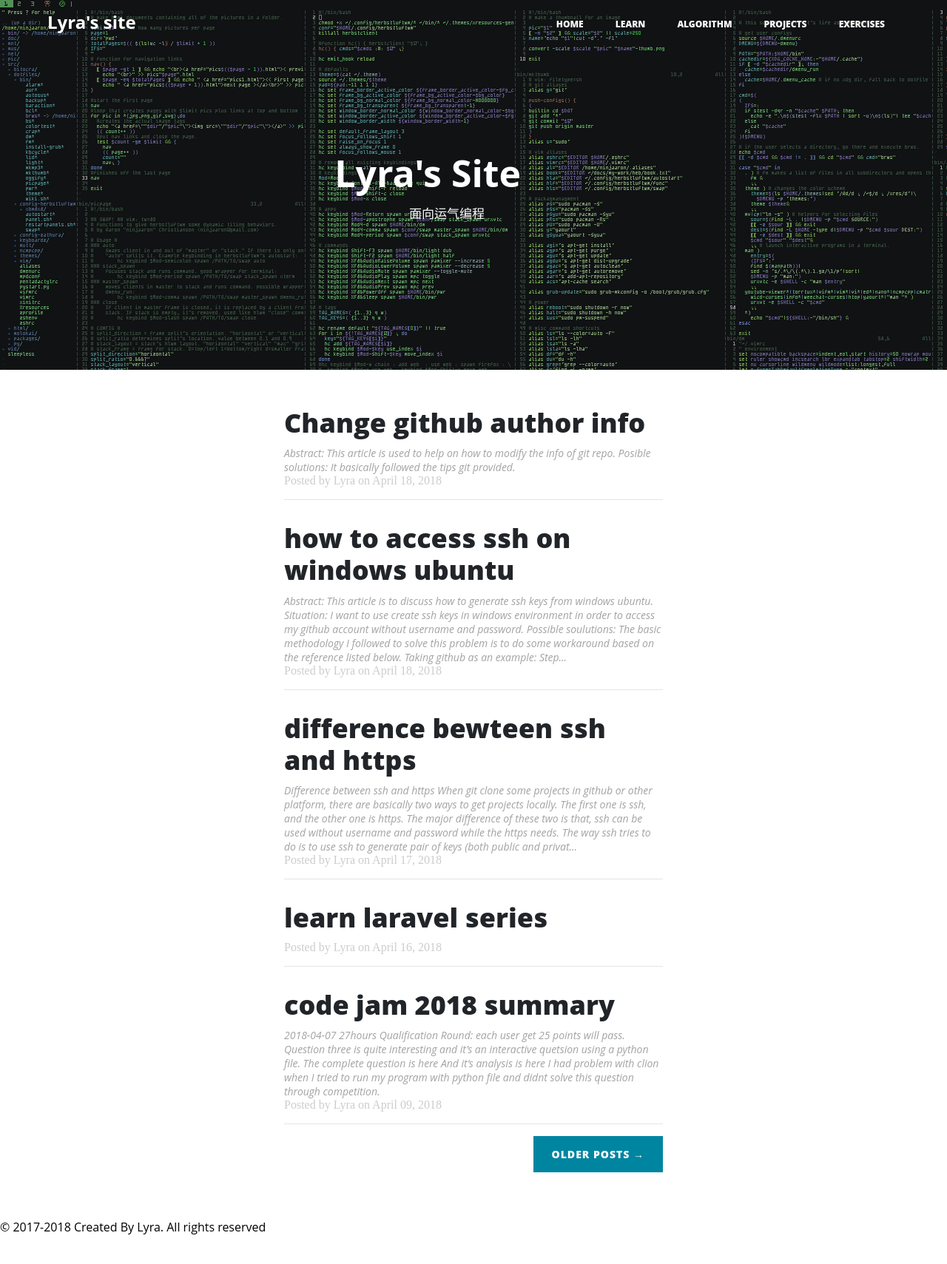
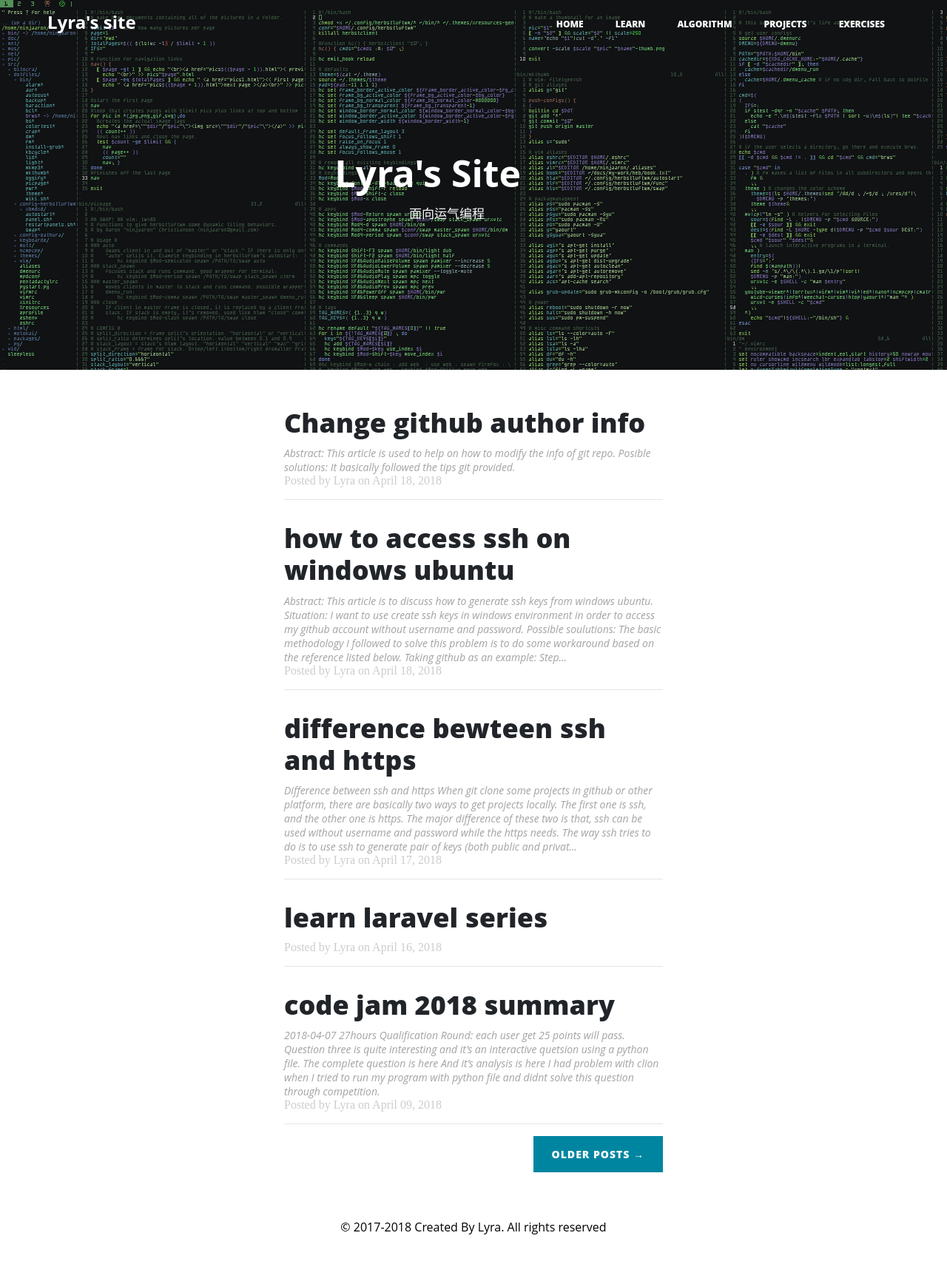
Before and after one commit to Lyra007/lyra007.github.io, a Jekyll site: the page built from index.html, in a window 1280 px wide. Shown: the whole page at 74% size. Built offline with Jekyll 4.4.1, drawn with Linux system fonts in a browser that asks for light colours; Markdown is read by kramdown in place of the engine named in the settings; the list of posts is cut into pages by our own code; before the commit the page ends 1670 px from its top, so only the background shows below that.

Commit message:
change more

```diff
--- a/_layouts/default.html
+++ b/_layouts/default.html
@@ -25,7 +25,7 @@
         </div>
 
         <footer>
-            <p class="right-sentence">© 2017-2018 Created By Lyra. All rights reserved</p>
+            <p class="footer-sentence">© 2017-2018 Created By Lyra. All rights reserved</p>
         </footer>
 
     </body>
--- a/css/common.css
+++ b/css/common.css
@@ -146,5 +146,14 @@ hr {
 }
 
 .pagination {
-    margin-bottom: 20px;
+    margin-bottom: 10px;
 }
+
+/*
+* footer
+*/
+
+.footer-sentence {
+    text-align: center;
+    margin-bottom: 3%;
+}
--- a/index.html
+++ b/index.html
@@ -21,7 +21,7 @@ layout: default
 <div class="pagination">
   {% if paginator.previous_page %}
     <a href="{{ paginator.previous_page_path }}" class="pager-btn newer">
-        Newer Posts ←</a>
+        ← Newer Posts</a>
   {% endif %}
 
   {% if paginator.next_page %}
```
